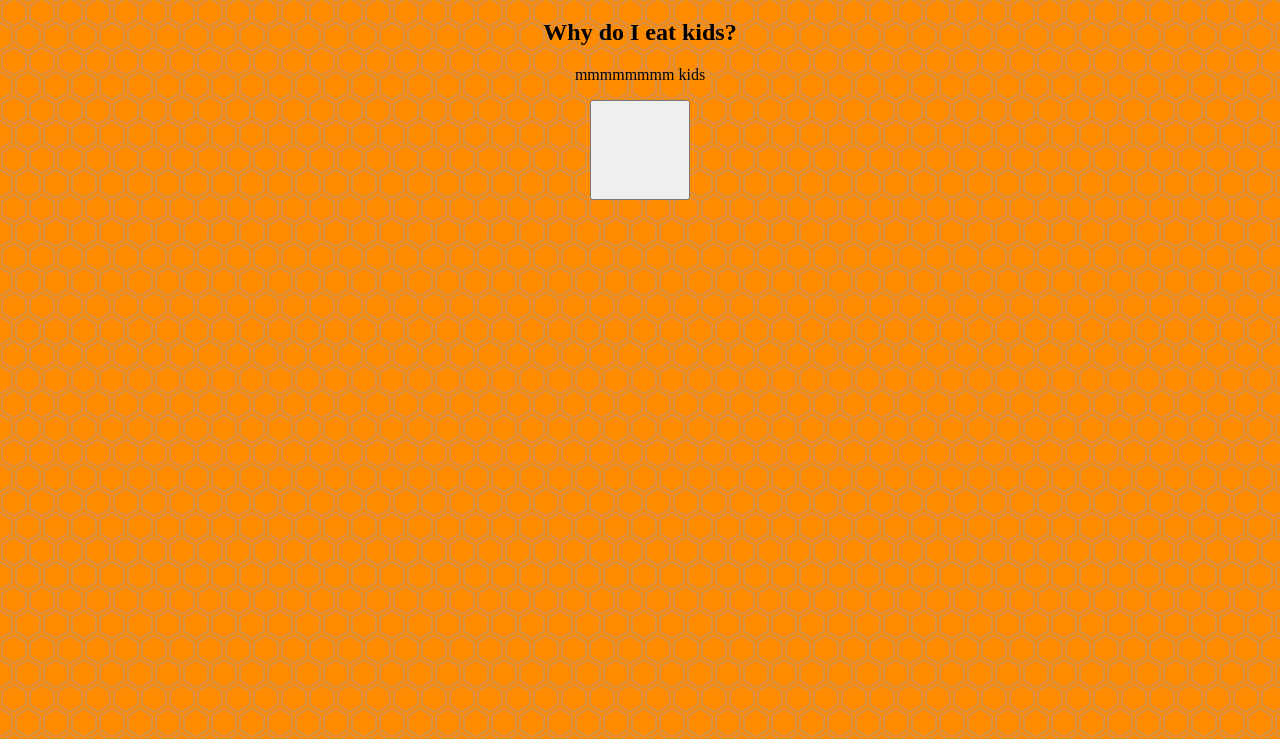
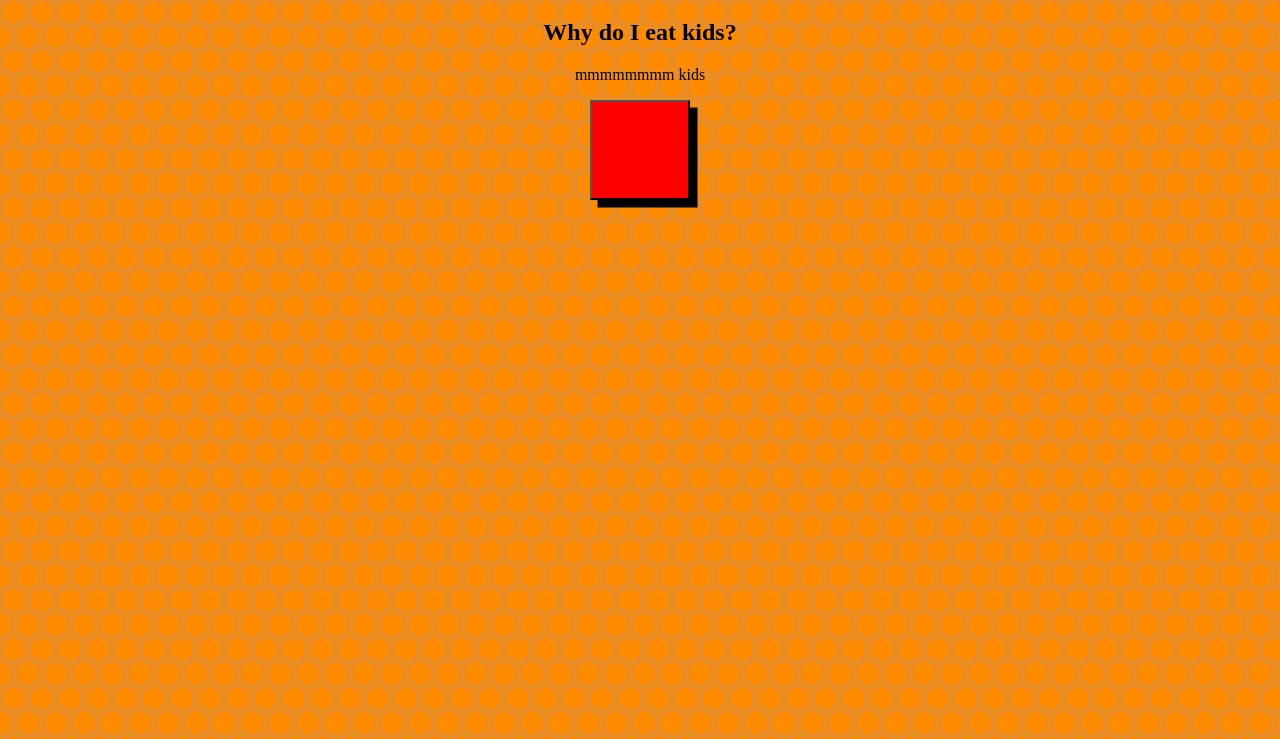
Before and after one commit to SciTechNathanWeber/SciTechNathanWeber.github.io, a plain HTML site: page index.html in a window 1280 px wide. Shown: the part 61-800 px from the top of the page. Drawn offline with Linux system fonts and the light colour scheme.

Commit message:
Update style.css
added button colour and dropshadow

```diff
--- a/style.css
+++ b/style.css
@@ -10,3 +10,8 @@ div {
   width:25% */
   text-align: center;
 }
+
+button {
+  background-color: red;
+  box-shadow: 7.5px 7.5px
+}
```
